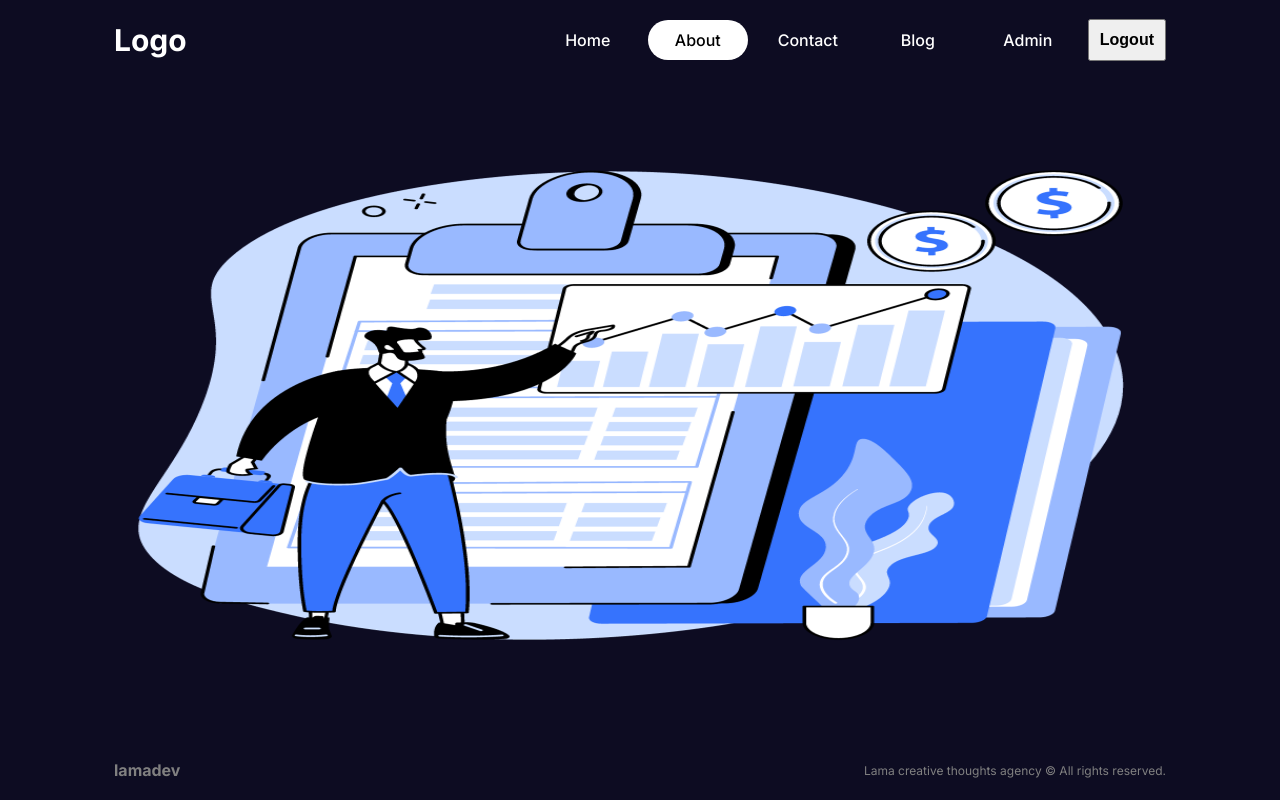
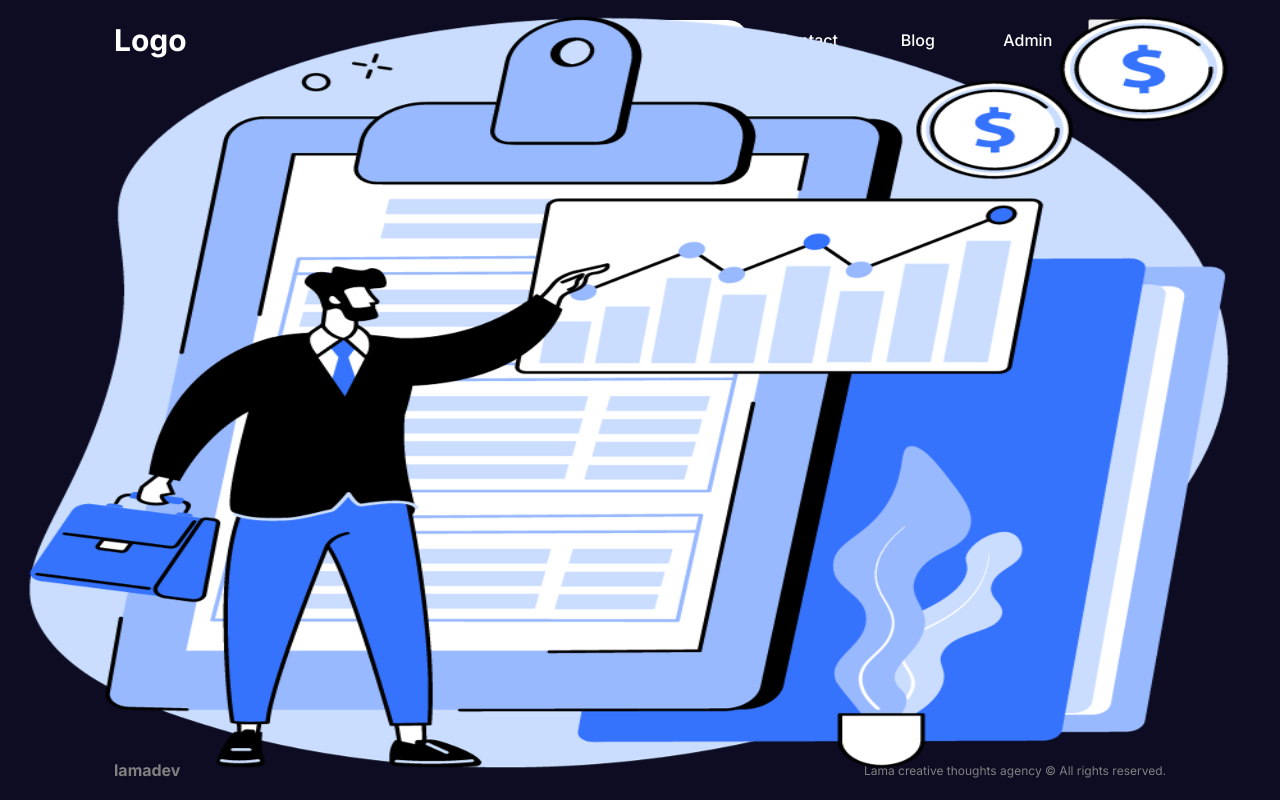
Before and after one commit to hgmaidg/my-nextjs-website, a Next.js app: page /about in a window 1280 px wide. Built offline with nearby package versions, Linux system fonts and the light colour scheme.

Commit message:
update nav link

```diff
--- a/src/app/about/page.jsx
+++ b/src/app/about/page.jsx
@@ -4,7 +4,7 @@ import styles from "./about.module.css";
 const AboutPage = () => {
   return (
     <div>
-      <div className={styles.imgContainer}>
+      <div className={styles.container}>
         <Image src="/about.png" alt="" fill />
       </div>
     </div>
--- a/src/app/page.jsx
+++ b/src/app/page.jsx
@@ -4,7 +4,7 @@ const Home = () => {
   return (
     <div className={styles.container}>
       <div className={styles.textContainer}>
-        <h1 className={styles.title}>Creative Throughts Agency</h1>
+        <h1 className={styles.title}>Creative Thoughts Agency</h1>
         <p className={styles.desc}>
           Lorem ipsum dolor sit, amet consectetur adipisicing elit. Veritatis
           vel mollitia, recusandae, ipsa excepturi veniam itaque dolores
--- a/src/components/navbar/links/Links.jsx
+++ b/src/components/navbar/links/Links.jsx
@@ -1,7 +1,7 @@
 "use client";
 import Link from "next/link";
 import { useState } from "react";
-import NavLink from "./navLinks/navLinks";
+import NavLink from "./navLinks/navLink";
 import styles from "./links.module.css";
 const Links = () => {
   const [open, setOpen] = useState(false);
--- a/src/components/navbar/links/navLinks/navLinks.jsx
+++ b/src/components/navbar/links/navLinks/navLink.jsx
@@ -1,9 +1,12 @@
 "use client";
+
 import Link from "next/link";
-import styles from "./navLinks.module.css";
+import styles from "./navLink.module.css";
 import { usePathname } from "next/navigation";
-const navLinks = ({ item }) => {
+
+const NavLink = ({ item }) => {
   const pathName = usePathname();
+
   return (
     <Link
       href={item.path}
@@ -16,4 +19,4 @@ const navLinks = ({ item }) => {
   );
 };
 
-export default navLinks;
+export default NavLink;
```
Also changed, not shown: src/components/navbar/links/navLinks/navLink.module.css (renamed from src/components/navbar/links/navLinks/navLinks.module.css).
